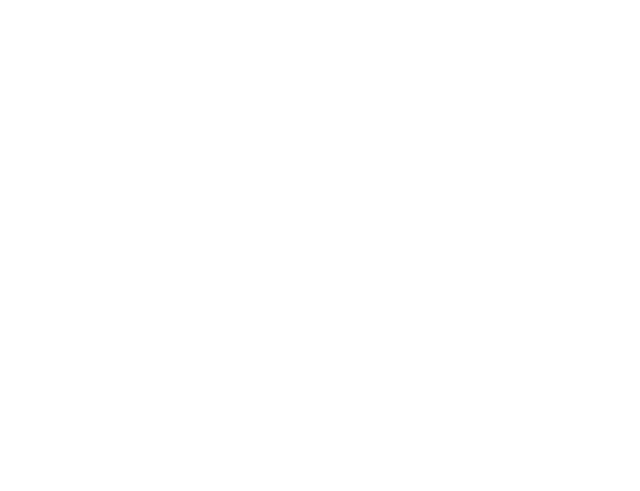
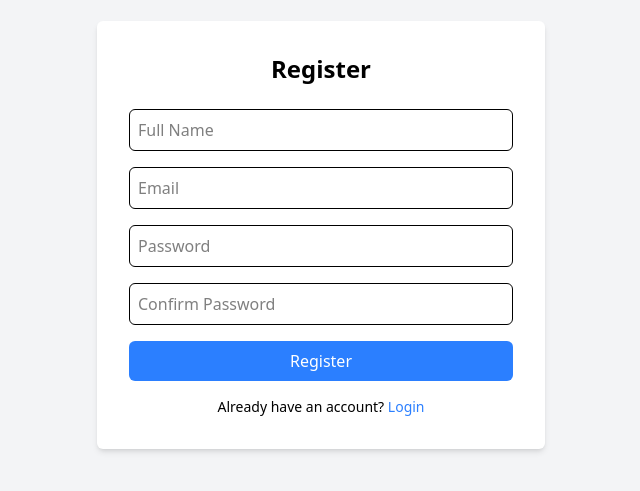
Before and after one commit to samaghanipoor/team-task-manager, a React (Vite) app: page /register in a window 1280 px wide. Before the commit this address had no page. Shown: the part 165-656 px from the top of the page, without its empty margins (319-959 px from the left). Built offline with nearby package versions, Linux system fonts and the light colour scheme.

Commit message:
feat: complete register page and fix hooks issue

```diff
--- a/package.json
+++ b/package.json
@@ -11,8 +11,9 @@
   },
   "dependencies": {
     "@tailwindcss/vite": "^4.1.17",
-    "react": "^18.3.1",
-    "react-dom": "^18.3.1",
+    "react": "^18.2.0",
+    "react-dom": "^18.2.0",
+    "react-redux": "^9.2.0",
     "react-router-dom": "^7.10.1",
     "tailwindcss": "^4.1.17"
   },
--- a/src/App.tsx
+++ b/src/App.tsx
@@ -1,12 +1,16 @@
+// import React from "react";
 import { BrowserRouter, Routes, Route } from "react-router-dom";
 
 import MainLayout from "./layouts/MainLayout";
 import ProjectsList from "./pages/ProjectsList";
+import AuthLogin from "./pages/AuthLogin";
+import AuthRegister from "./pages/AuthRegister";
 
 function App() {
   return (
     <BrowserRouter>
       <Routes>
+        {/* Protected Route می‌توان بعداً اضافه کرد */}
         <Route
           path="/"
           element={
@@ -15,6 +19,8 @@
             </MainLayout>
           }
         />
+        <Route path="/login" element={<AuthLogin />} />
+        <Route path="/register" element={<AuthRegister />} />
       </Routes>
     </BrowserRouter>
   );
--- /dev/null
+++ b/src/components/ui/Button.tsx
@@ -0,0 +1,21 @@
+import React from 'react';
+
+interface ButtonProps {
+  children: React.ReactNode;
+  onClick?: () => void;
+  type?: "button" | "submit";
+}
+
+const Button: React.FC<ButtonProps> = ({ children, onClick, type = "button" }) => {
+  return (
+    <button
+      type={type}
+      onClick={onClick}
+      className="w-full bg-blue-500 text-white p-2 rounded-md hover:bg-blue-600 transition"
+    >
+      {children}
+    </button>
+  );
+};
+
+export default Button;
--- /dev/null
+++ b/src/components/ui/Input.tsx
@@ -0,0 +1,24 @@
+import React from 'react';
+
+interface InputProps {
+  type?: string;
+  placeholder?: string;
+  value: string;
+  onChange: (e: React.ChangeEvent<HTMLInputElement>) => void;
+  name: string;
+}
+
+const Input: React.FC<InputProps> = ({ type = "text", placeholder, value, onChange, name }) => {
+  return (
+    <input
+      type={type}
+      placeholder={placeholder}
+      value={value}
+      onChange={onChange}
+      name={name}
+      className="w-full p-2 border rounded-md focus:outline-none focus:ring-2 focus:ring-blue-500"
+    />
+  );
+};
+
+export default Input;
--- a/src/main.tsx
+++ b/src/main.tsx
@@ -1,10 +1,14 @@
 import React from "react";
 import ReactDOM from "react-dom/client";
-import App from "./App.tsx";
-import "./index.css";
+import App from "./App";
+import { Provider } from "react-redux";
+import { store } from "./store";
+import "./index.css"; // Tailwind CSS
 
 ReactDOM.createRoot(document.getElementById("root")!).render(
   <React.StrictMode>
-    <App />
+    <Provider store={store}>
+      <App />
+    </Provider>
   </React.StrictMode>
 );
--- a/src/pages/AuthLogin.tsx
+++ b/src/pages/AuthLogin.tsx
@@ -1,3 +1,48 @@
-export default function AuthLogin() {
-    return <div>Login Page</div>;
-  }
+// export default function AuthLogin() {
+//     return <div>Login Page</div>;
+//   }
+import React, { useState } from "react";
+import { useDispatch } from "react-redux";
+import type { AppDispatch } from "../store";
+import { login } from "../store/authSlice";
+import Input from "../components/ui/Input";
+import Button from "../components/ui/Button";
+import { Link } from "react-router-dom";
+
+const AuthLogin: React.FC = () => {
+  const dispatch = useDispatch<AppDispatch>();
+
+  const [formData, setFormData] = useState({
+    email: "",
+    password: "",
+  });
+
+  const handleChange = (e: React.ChangeEvent<HTMLInputElement>) => {
+    setFormData({ ...formData, [e.target.name]: e.target.value });
+  };
+
+  const handleSubmit = (e: React.FormEvent) => {
+    e.preventDefault();
+    dispatch(login({ email: formData.email, password: formData.password }));
+  };
+
+  return (
+    <div className="min-h-screen flex items-center justify-center bg-gray-100">
+      <form onSubmit={handleSubmit} className="bg-white p-8 rounded-md shadow-md w-full max-w-md">
+        <h2 className="text-2xl font-bold mb-6 text-center">Login</h2>
+        <div className="mb-4">
+          <Input type="email" placeholder="Email" value={formData.email} onChange={handleChange} name="email" />
+        </div>
+        <div className="mb-4">
+          <Input type="password" placeholder="Password" value={formData.password} onChange={handleChange} name="password" />
+        </div>
+        <Button type="submit">Login</Button>
+        <p className="mt-4 text-center text-sm">
+          Don't have an account? <Link to="/register" className="text-blue-500 hover:underline">Register</Link>
+        </p>
+      </form>
+    </div>
+  );
+};
+
+export default AuthLogin;
--- a/src/pages/AuthRegister.tsx
+++ b/src/pages/AuthRegister.tsx
@@ -1,3 +1,99 @@
-export default function AuthRegister() {
-    return <div>Register Page</div>;
-  }
+// export default function AuthRegister() {
+//     return <div>Register Page</div>;
+//   }
+
+import React, { useState } from "react";
+import { useDispatch } from "react-redux";
+import type { AppDispatch } from "../store";
+import { register } from "../store/authSlice";
+import Input from "../components/ui/Input";
+import Button from "../components/ui/Button";
+import { Link } from "react-router-dom";
+
+const AuthRegister: React.FC = () => {
+  const dispatch = useDispatch<AppDispatch>();
+
+  const [formData, setFormData] = useState({
+    name: "",
+    email: "",
+    password: "",
+    confirmPassword: "",
+  });
+
+  const handleChange = (e: React.ChangeEvent<HTMLInputElement>) => {
+    setFormData({ ...formData, [e.target.name]: e.target.value });
+  };
+
+  const handleSubmit = (e: React.FormEvent) => {
+    e.preventDefault();
+    dispatch(
+      register({
+        name: formData.name,
+        email: formData.email,
+        password: formData.password,
+      })
+    );
+  };
+
+  return (
+    <div className="min-h-screen flex items-center justify-center bg-gray-100">
+      <form
+        onSubmit={handleSubmit}
+        className="bg-white p-8 rounded-md shadow-md w-full max-w-md"
+      >
+        <h2 className="text-2xl font-bold mb-6 text-center">Register</h2>
+
+        <div className="mb-4">
+          <Input
+            type="text"
+            placeholder="Full Name"
+            value={formData.name}
+            onChange={handleChange}
+            name="name"
+          />
+        </div>
+
+        <div className="mb-4">
+          <Input
+            type="email"
+            placeholder="Email"
+            value={formData.email}
+            onChange={handleChange}
+            name="email"
+          />
+        </div>
+
+        <div className="mb-4">
+          <Input
+            type="password"
+            placeholder="Password"
+            value={formData.password}
+            onChange={handleChange}
+            name="password"
+          />
+        </div>
+
+        <div className="mb-4">
+          <Input
+            type="password"
+            placeholder="Confirm Password"
+            value={formData.confirmPassword}
+            onChange={handleChange}
+            name="confirmPassword"
+          />
+        </div>
+
+        <Button type="submit">Register</Button>
+
+        <p className="mt-4 text-center text-sm">
+          Already have an account?{" "}
+          <Link to="/login" className="text-blue-500 hover:underline">
+            Login
+          </Link>
+        </p>
+      </form>
+    </div>
+  );
+};
+
+export default AuthRegister;
--- /dev/null
+++ b/src/store/authSlice.ts
@@ -0,0 +1,39 @@
+import { createSlice } from "@reduxjs/toolkit";
+import type { PayloadAction } from "@reduxjs/toolkit";
+
+interface AuthState {
+  isLoggedIn: boolean;
+  currentUser: { name: string; email: string } | null;
+}
+
+const initialState: AuthState = {
+  isLoggedIn: false,
+  currentUser: null,
+};
+
+const authSlice = createSlice({
+  name: "auth",
+  initialState,
+  reducers: {
+
+    //  در این بخش(_) جایگزینی شده برای استیت
+    login: (_, action: PayloadAction<{ email: string; password: string }>) => {
+      // لاجیک واقعی توسط Member2 اضافه می‌شود
+      console.log("Dispatch login:", action.payload);
+    },
+    register: (
+      _,
+      action: PayloadAction<{ name: string; email: string; password: string }>
+    ) => {
+      // لاجیک واقعی توسط Member2 اضافه می‌شود
+      console.log("Dispatch register:", action.payload);
+    },
+    logout: (state) => {
+      state.isLoggedIn = false;
+      state.currentUser = null;
+    },
+  },
+});
+
+export const { login, register, logout } = authSlice.actions;
+export default authSlice.reducer;
--- /dev/null
+++ b/src/store/index.ts
@@ -0,0 +1,11 @@
+import { configureStore } from "@reduxjs/toolkit";
+import authReducer from "./authSlice";
+
+export const store = configureStore({
+  reducer: {
+    auth: authReducer,
+  },
+});
+
+export type RootState = ReturnType<typeof store.getState>;
+export type AppDispatch = typeof store.dispatch;
```
Also changed, not shown: 1 other file (tests, documents, lock files or other folders).
